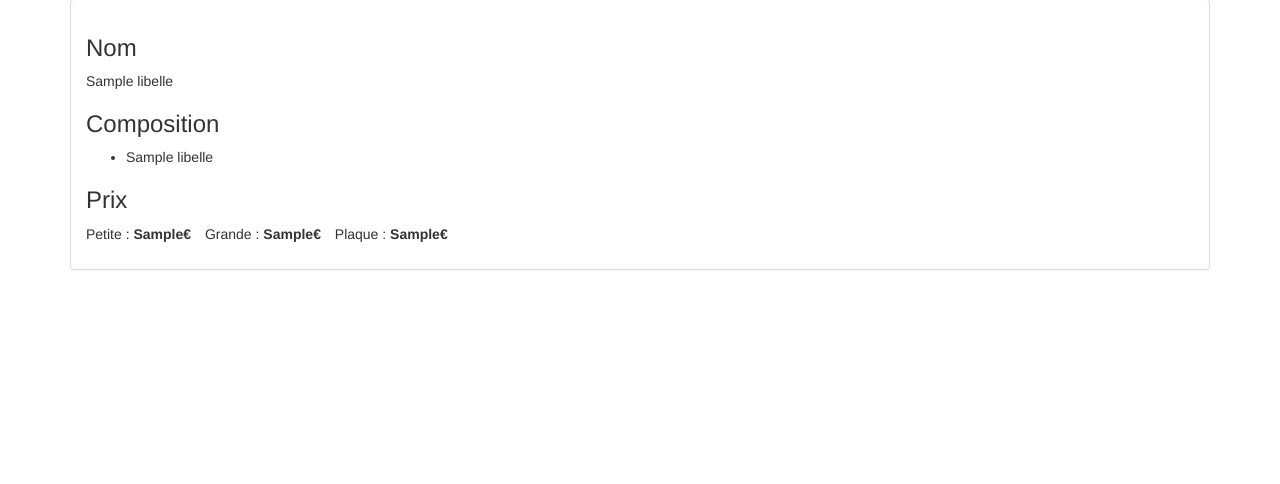
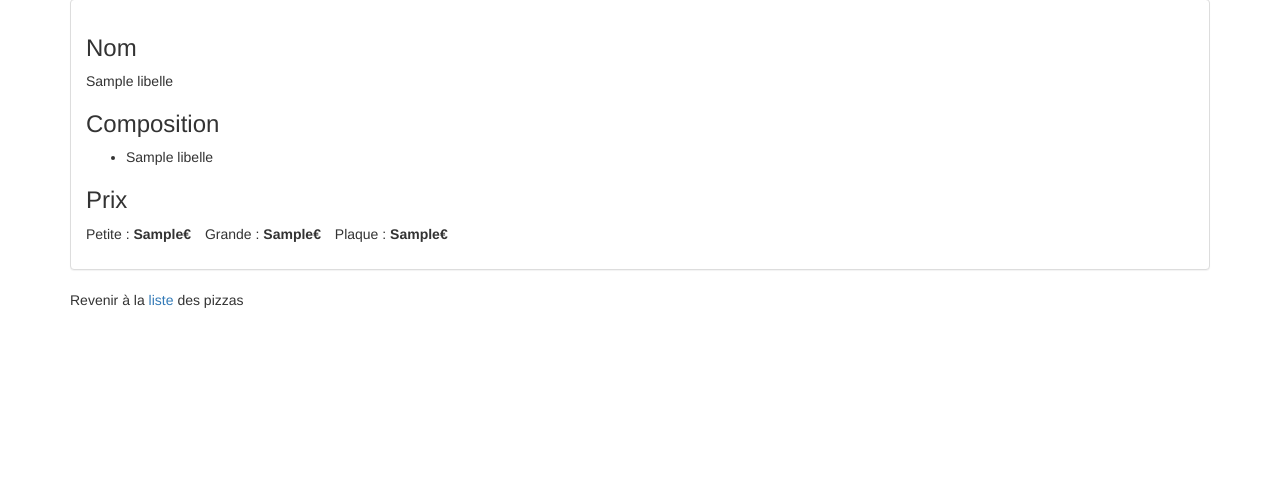
Before and after one commit to imerina/wikipizza, a PHP site: template views/pizza.html.twig in a window 1280 px wide. Shown: the part 191-675 px from the top of the page. Run offline with PHP 8.4, Linux system fonts and the light colour scheme; the template is opened without the code that fills it: most values are stand-ins (such as "Sample title", 1, 10 or a date in 2020); some libraries are stand-ins or nearby versions.

Commit message:
Ajout du lien pour revenir à la liste des pizzas

```diff
--- a/views/pizza.html.twig
+++ b/views/pizza.html.twig
@@ -27,4 +27,5 @@ Détail d'une pizza
             </ul>
           </div>
         </div>
+        <p>Revenir à la <a href="{{ path('pizzas') }}">liste</a>&nbsp;des pizzas</p>
 {% endblock %}
```
